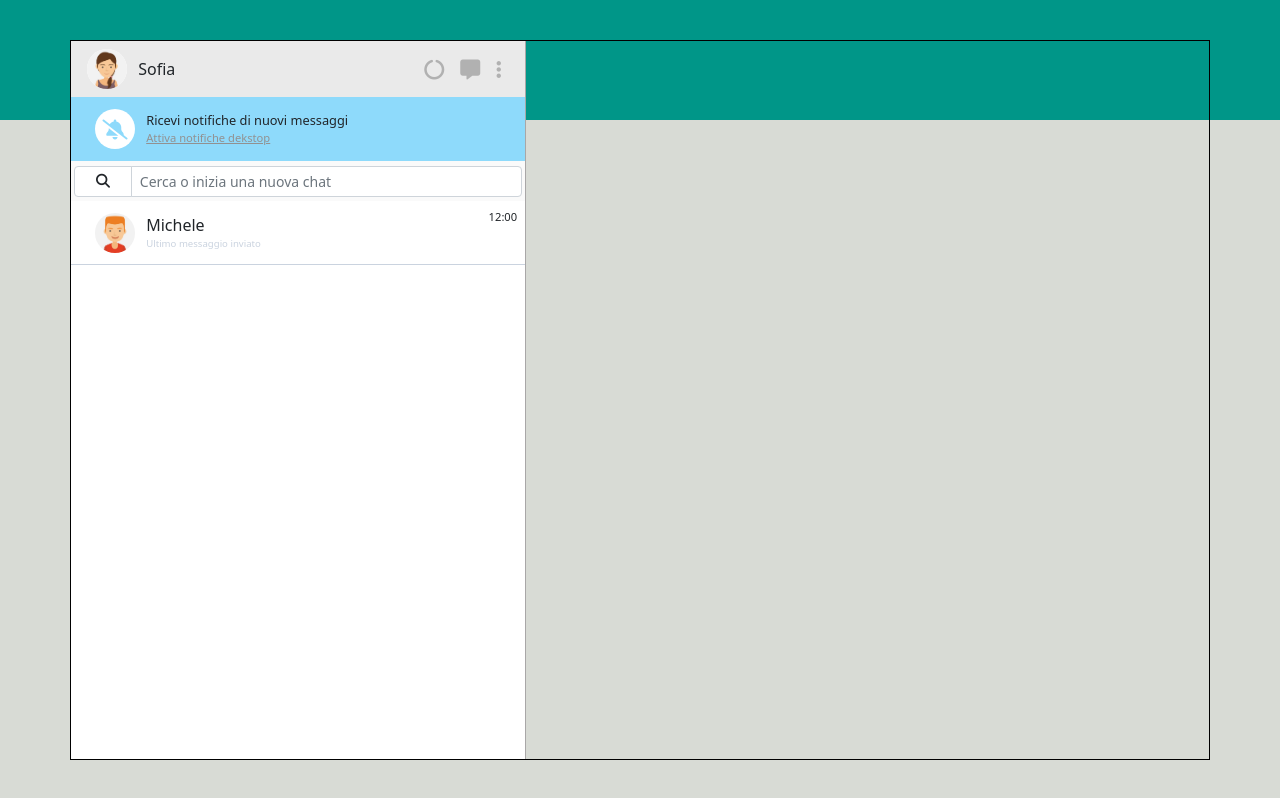
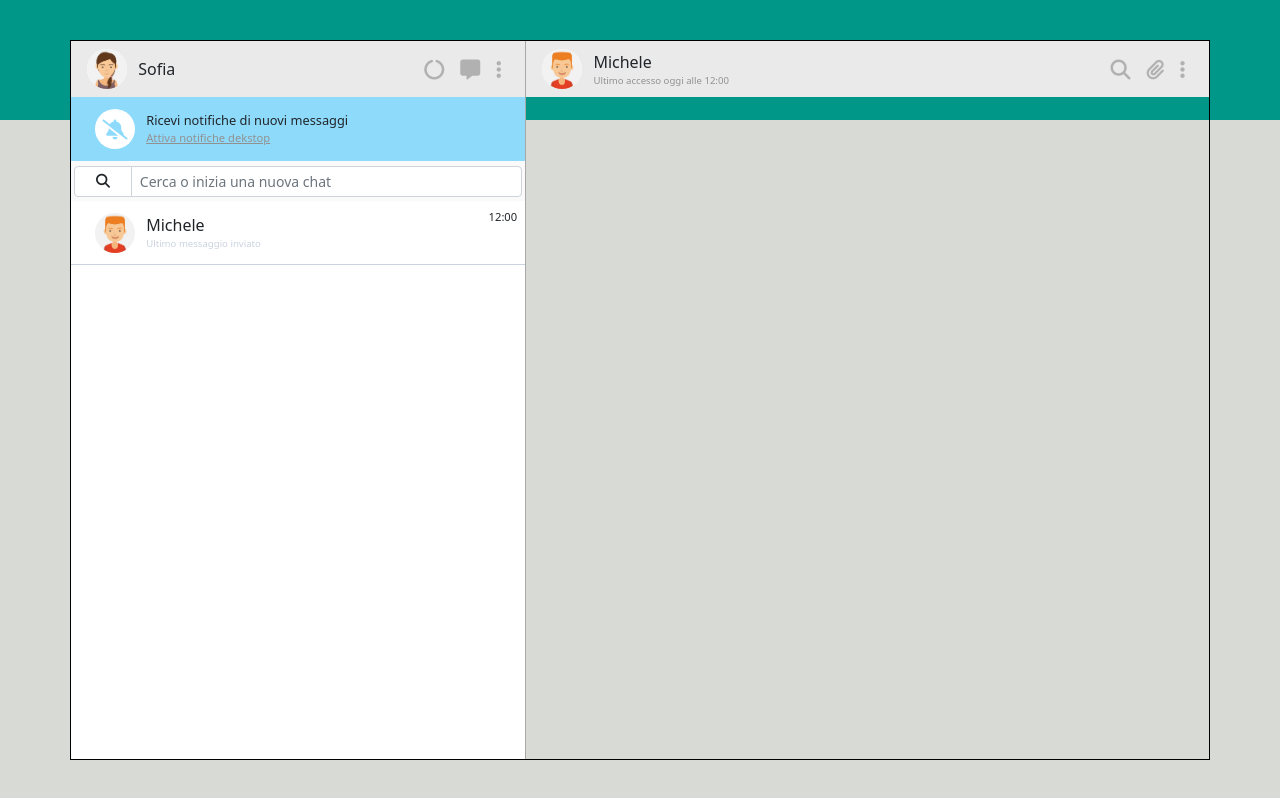
Before and after one commit to AlessandroFacci/vue-boolzapp, a plain HTML site: page index.html in a window 1280 px wide. Drawn offline with nearby package versions, Linux system fonts and the light colour scheme.

Commit message:
index and css: add mex nav

```diff
--- a/index.html
+++ b/index.html
@@ -94,7 +94,28 @@
         </div>
       </div>
       <!-- MEX -->
-      <div class="mex-container"></div>
+      <div class="mex-container">
+        <div class="mex-nav">
+          <div class="img-nav-mex">
+            <div class="img-mex">
+              <img src="./img/avatar_1.jpg" alt="Sofia" />
+            </div>
+            <div class="text-mex">
+              <p>Michele</p>
+              <p>Ultimo accesso oggi alle 12:00</p>
+            </div>
+          </div>
+          <div>
+            <ul>
+              <li><i class="fa-solid fa-magnifying-glass fa-lg"></i></li>
+              <li><i class="fa-solid fa-paperclip fa-lg"></i></li>
+              <li><i class="fa-solid fa-ellipsis-vertical fa-lg"></i></li>
+            </ul>
+          </div>
+        </div>
+        <div></div>
+        <div class="mex-input"></div>
+      </div>
     </div>
   </body>
 </html>
--- a/style/style.css
+++ b/style/style.css
@@ -211,3 +211,58 @@ body {
   /* debug */
   /* border: 1px dashed red; */
 }
+
+/** nav mex */
+
+.mex-nav {
+  width: 100%;
+  height: 3.5rem;
+  padding: 0 1rem;
+  background-color: #eaeaea;
+
+  display: flex;
+  justify-content: space-between;
+  align-items: center;
+}
+
+.img-nav-mex {
+  display: flex;
+  align-items: center;
+}
+
+.img-mex {
+  width: 2.5rem;
+  height: 2.5rem;
+}
+
+.img-nav-mex img {
+  width: 100%;
+  aspect-ratio: 1;
+  border-radius: 100%;
+  background-color: white;
+}
+
+.img-nav-mex p {
+  margin: 0 0 0 0.7rem;
+}
+
+.mex-nav ul {
+  list-style-type: none;
+  margin: 0;
+
+  display: flex;
+  flex-direction: row;
+}
+
+.mex-nav ul li {
+  padding: 0 0.5rem;
+}
+
+.mex-nav ul li i {
+  color: #b1b1b1;
+}
+
+.text-mex p:nth-of-type(2) {
+  font-size: 0.6rem;
+  color: #929191;
+}
```
